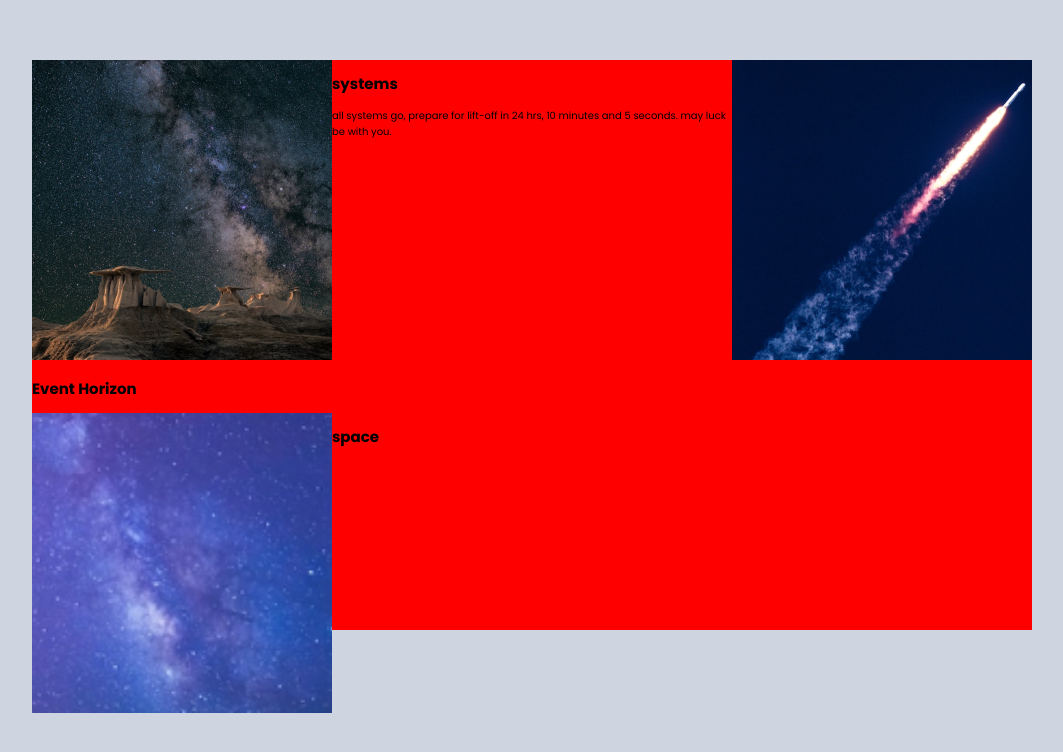
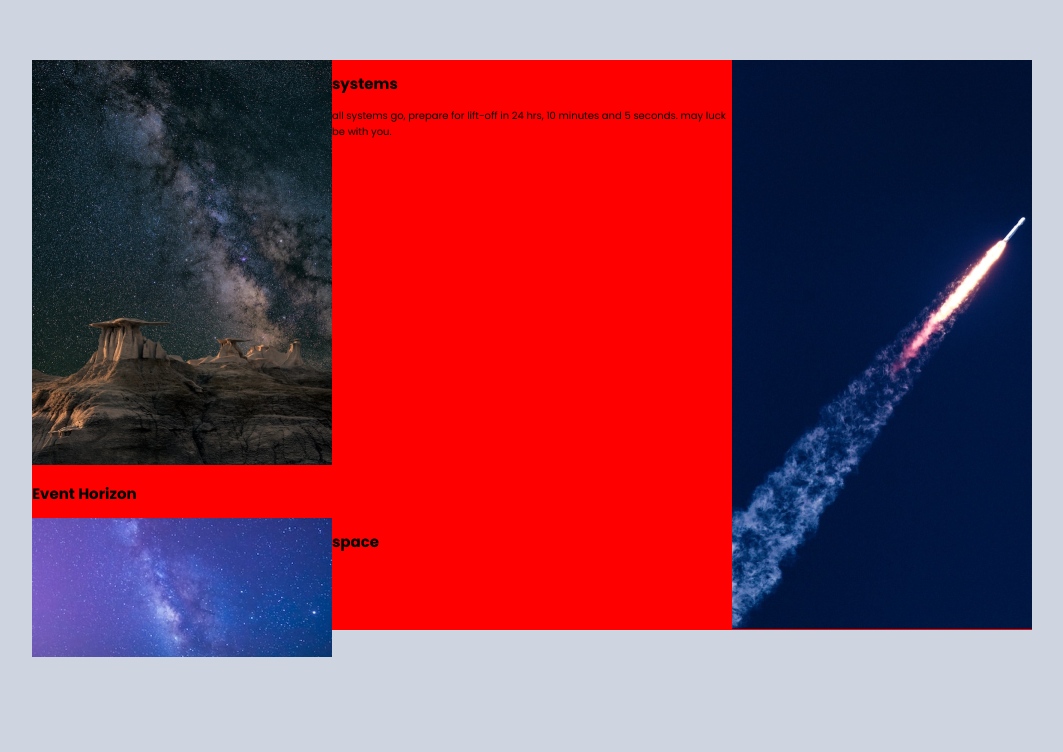
Before and after one commit to MuhammadTurkmen/Space, a plain HTML site: page index.html in a window 1280 px wide. Shown: the part 140-892 px from the top of the page, without its empty margins (108-1171 px from the left). Drawn offline with Linux system fonts and the light colour scheme.

Commit message:
adding classes

```diff
--- a/index.html
+++ b/index.html
@@ -13,7 +13,7 @@
 <body>
     <section>
         <div class="first-div">
-            <img src="./images/mountin.png" alt="skay and mountin image">
+            <img class="mountin" src="./images/mountin.png" alt="skay and mountin image">
             <h1>Event Horizon</h1>
         </div>
         <div class="second-div">
@@ -22,12 +22,12 @@
                 10 minutes and 5 seconds. may luck be with you.</p>
         </div>
         <div class="third-div">
-             <img src="./images/misil.png" alt="misil image">
+             <img  src="./images/misil.png" alt="misil image">
         </div>
         <div class="fourth-div">
-            <img src="./images/skay.png" alt="skay image">
+            <img class="skay" src="./images/skay.png" alt="skay image">
         </div>
-        <div class="fifth-div">
+        <div  class="fifth-div">
             <h1>space</h1>
         </div>
     </section>
--- a/main/main.css
+++ b/main/main.css
@@ -15,7 +15,6 @@ body {
 img {
     width: 300px;
     object-fit: cover;
-    aspect-ratio: 1/1;
 }
 
 section {
```
